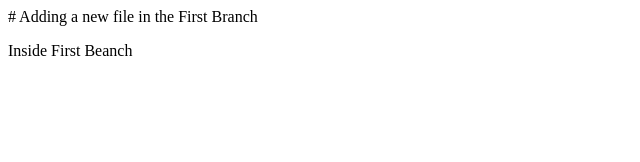
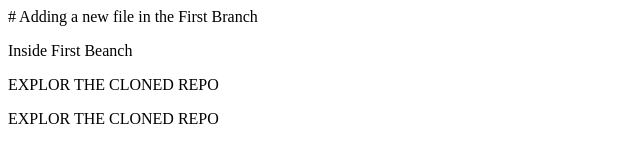
Before and after one commit to jsktuang/tests, a plain HTML site: page testbranch.html in a window 1280 px wide. Shown: the whole page, without its empty margins (0-640 px from the left). Drawn offline with Linux system fonts and the light colour scheme.

Commit message:
Adding a paragraph

```diff
--- a/testbranch.html
+++ b/testbranch.html
@@ -6,5 +6,8 @@
   </head>
   <body>
     <p>Inside First Beanch</p>
+    <p>EXPLOR THE CLONED REPO</p>
+
+    <p>EXPLOR THE CLONED REPO</p>
   </body>
 </html>
```
